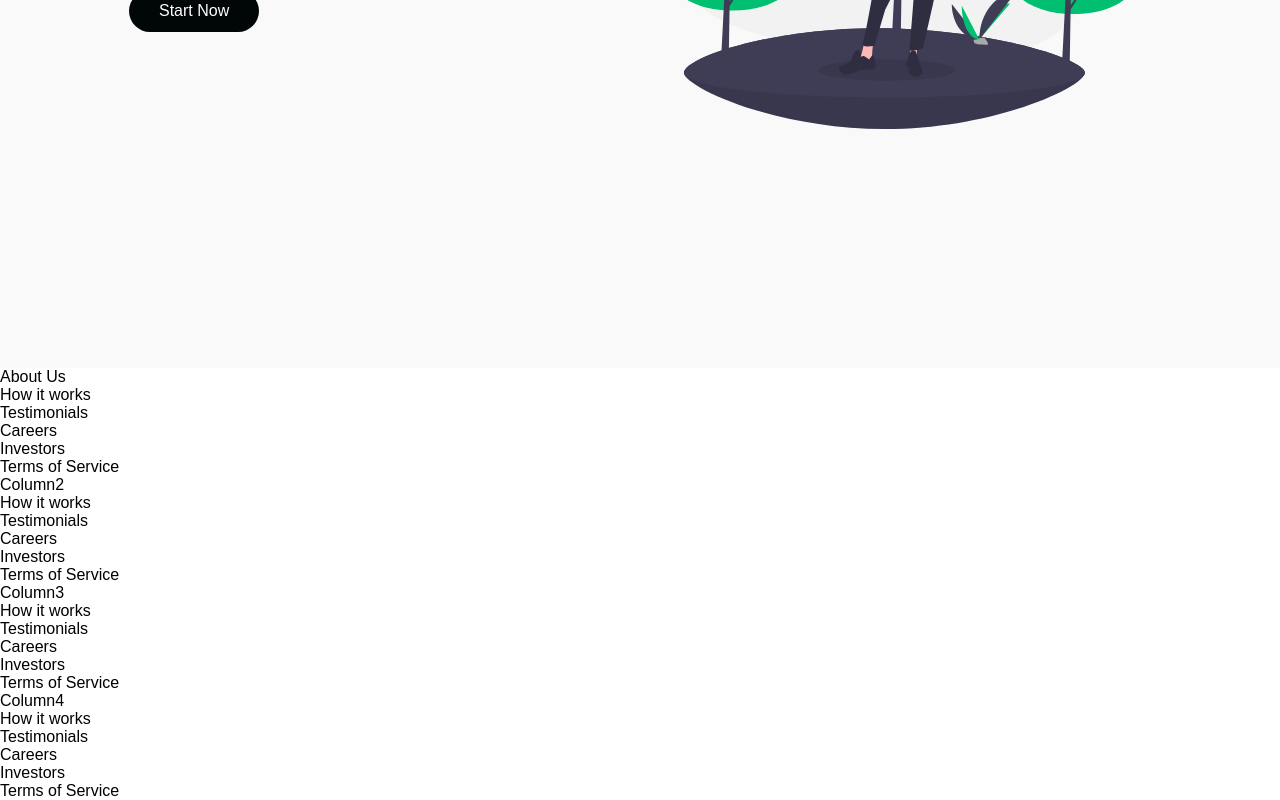
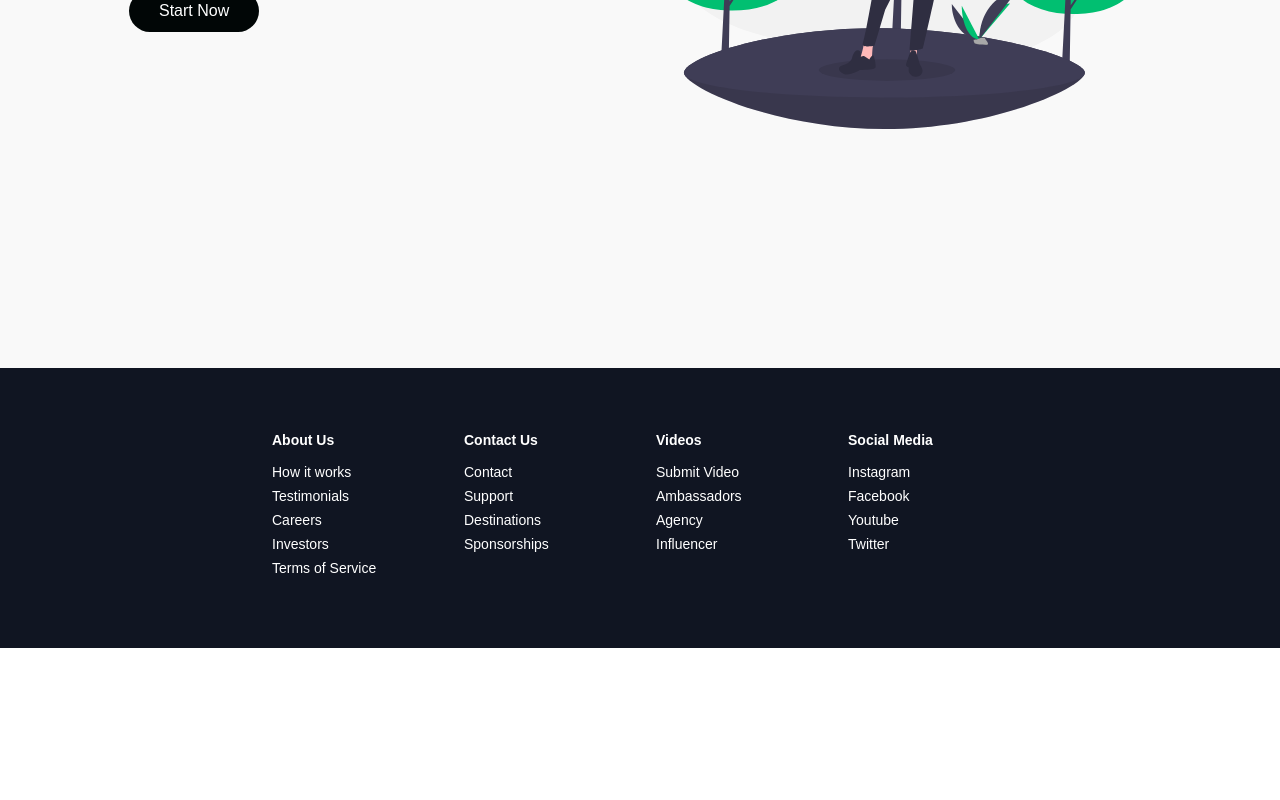
Before and after one commit to Shenellepeart/react-website, a React (Create React App) app: page / in a window 1280 px wide. Shown: the part 3892-4692 px from the top of the page. After the commit the page ends 4540 px from the top, so only its background shows below. Built offline with nearby package versions, Linux system fonts and the light colour scheme; a web font is replaced by a local one.

Commit message:
Styled footer section

```diff
--- a/src/components/Footer/FooterElements.js
+++ b/src/components/Footer/FooterElements.js
@@ -1,10 +1,72 @@
 import styled from 'styled-components';
+import {Link as LinkRoute} from 'react-router-dom';
 
-export const FooterContainer = styled.div``;
+export const FooterContainer = styled.footer`
+background-color: #101522;
+`;
 
-export const FooterWrap = styled.div``;
-export const FooterLinksContainer = styled.div``;
-export const FooterLinksWrapper = styled.div``;
-export const FooterLinkItems = styled.div``;
-export const FooterLinkTitle = styled.div``;
-export const FooterLink = styled.div``;
+export const FooterWrap = styled.div`
+padding: 48px 24px;
+display: flex;
+flex-direction: column;
+justify-content: center;
+align-items:center;
+max-width: 1100px;
+margin:0 auto;
+`;
+
+
+export const FooterLinksContainer = styled.div`
+display: flex;
+justify-content: center;
+
+@media screen and (max-width: 820px){
+    padding-top: 32px;
+}
+`;
+
+
+export const FooterLinksWrapper = styled.div`
+display: flex;
+
+@media screen and (max-width: 820px){
+    flex-direction: column;
+}
+`;
+
+
+export const FooterLinkItems = styled.div`
+display: flex;
+flex-direction: column;
+align-items: flex-start;
+margin: 16px;
+text-align: left;
+width: 160px;
+box-sizing: border-box;
+color: #fff;
+
+@media screen and (max-width: 420px){
+    margin: 0;
+    padding: 10px;
+    width: 100%;
+}
+`;
+
+
+export const FooterLinkTitle = styled.h1`
+font-size: 14px;
+margin-bottom: 16px;
+`;
+
+
+export const FooterLink = styled(LinkRoute)`
+color: #fff;
+text-decoration: none;
+margin-bottom: 0.5rem;
+font-size: 14px;
+
+&:hover {
+    color: #01bf71;
+    transition: 0.3s ease-out;
+}
+`;
--- a/src/components/Footer/index.js
+++ b/src/components/Footer/index.js
@@ -17,37 +17,34 @@
           <FooterLinksWrapper>
             <FooterLinkItems>
               <FooterLinkTitle>About Us</FooterLinkTitle>
-              <FooterLink to="/signIn">How it works</FooterLink>
-              <FooterLink to="/signIn">Testimonials</FooterLink>
-              <FooterLink to="/signIn">Careers</FooterLink>
-              <FooterLink to="/signIn">Investors</FooterLink>
-              <FooterLink to="/signIn">Terms of Service</FooterLink>
+              <FooterLink to="/">How it works</FooterLink>
+              <FooterLink to="/">Testimonials</FooterLink>
+              <FooterLink to="/">Careers</FooterLink>
+              <FooterLink to="/">Investors</FooterLink>
+              <FooterLink to="/">Terms of Service</FooterLink>
             </FooterLinkItems>
             <FooterLinkItems>
-              <FooterLinkTitle>Column2</FooterLinkTitle>
-              <FooterLink to="/signIn">How it works</FooterLink>
-              <FooterLink to="/signIn">Testimonials</FooterLink>
-              <FooterLink to="/signIn">Careers</FooterLink>
-              <FooterLink to="/signIn">Investors</FooterLink>
-              <FooterLink to="/signIn">Terms of Service</FooterLink>
+              <FooterLinkTitle>Contact Us</FooterLinkTitle>
+              <FooterLink to="/">Contact</FooterLink>
+              <FooterLink to="/">Support</FooterLink>
+              <FooterLink to="/">Destinations</FooterLink>
+              <FooterLink to="/">Sponsorships</FooterLink>
             </FooterLinkItems>
           </FooterLinksWrapper>
           <FooterLinksWrapper>
             <FooterLinkItems>
-              <FooterLinkTitle>Column3</FooterLinkTitle>
-              <FooterLink to="/signIn">How it works</FooterLink>
-              <FooterLink to="/signIn">Testimonials</FooterLink>
-              <FooterLink to="/signIn">Careers</FooterLink>
-              <FooterLink to="/signIn">Investors</FooterLink>
-              <FooterLink to="/signIn">Terms of Service</FooterLink>
+              <FooterLinkTitle>Videos</FooterLinkTitle>
+              <FooterLink to="/">Submit Video</FooterLink>
+              <FooterLink to="/">Ambassadors</FooterLink>
+              <FooterLink to="/">Agency</FooterLink>
+              <FooterLink to="/">Influencer</FooterLink>
             </FooterLinkItems>
             <FooterLinkItems>
-              <FooterLinkTitle>Column4</FooterLinkTitle>
-              <FooterLink to="/signIn">How it works</FooterLink>
-              <FooterLink to="/signIn">Testimonials</FooterLink>
-              <FooterLink to="/signIn">Careers</FooterLink>
-              <FooterLink to="/signIn">Investors</FooterLink>
-              <FooterLink to="/signIn">Terms of Service</FooterLink>
+              <FooterLinkTitle>Social Media</FooterLinkTitle>
+              <FooterLink to="/">Instagram</FooterLink>
+              <FooterLink to="/">Facebook</FooterLink>
+              <FooterLink to="/">Youtube</FooterLink>
+              <FooterLink to="/">Twitter</FooterLink>
             </FooterLinkItems>
           </FooterLinksWrapper>
         </FooterLinksContainer>
```
Also changed, not shown: 1 other file (tests, documents, lock files or other folders).
